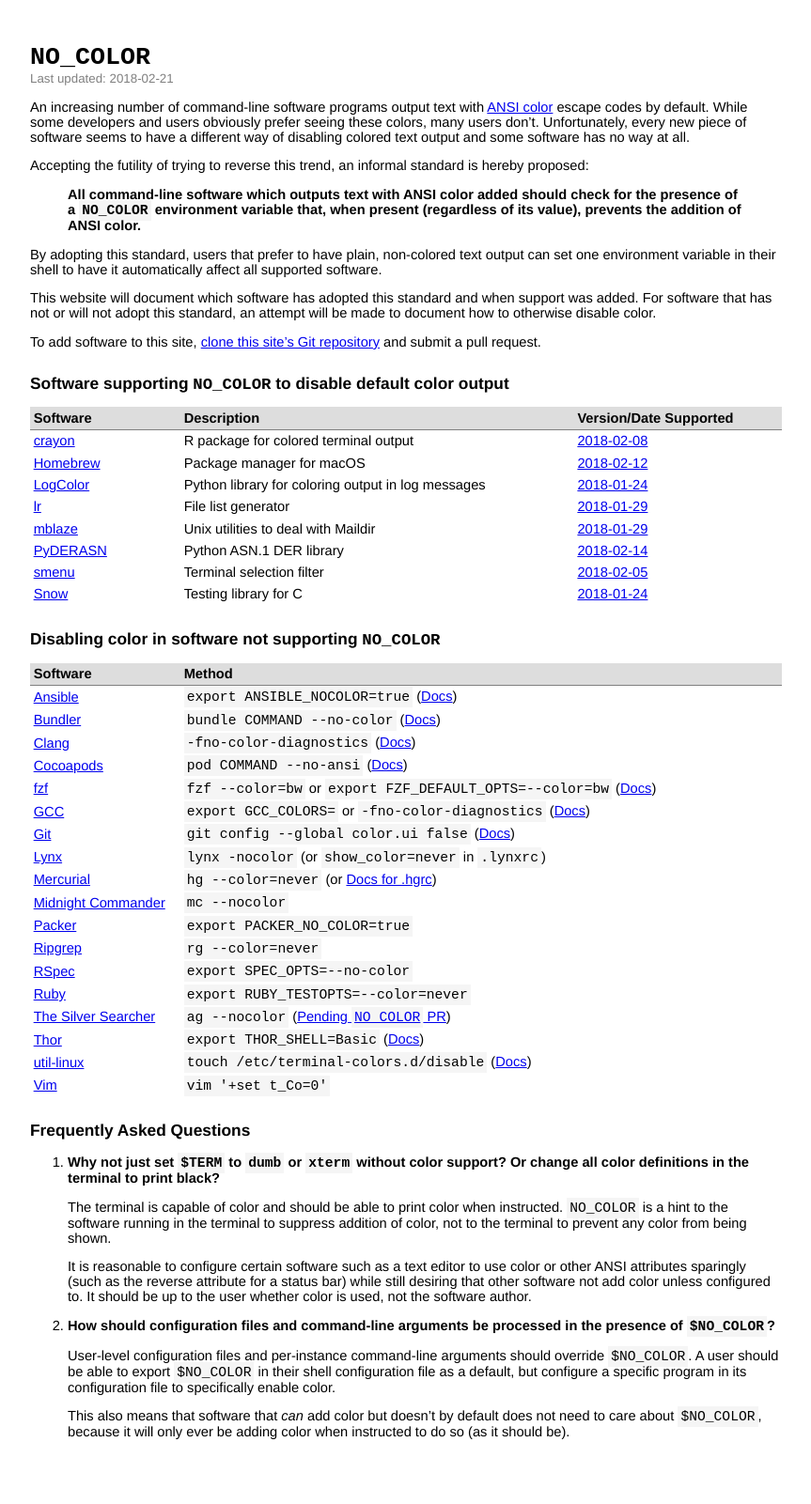
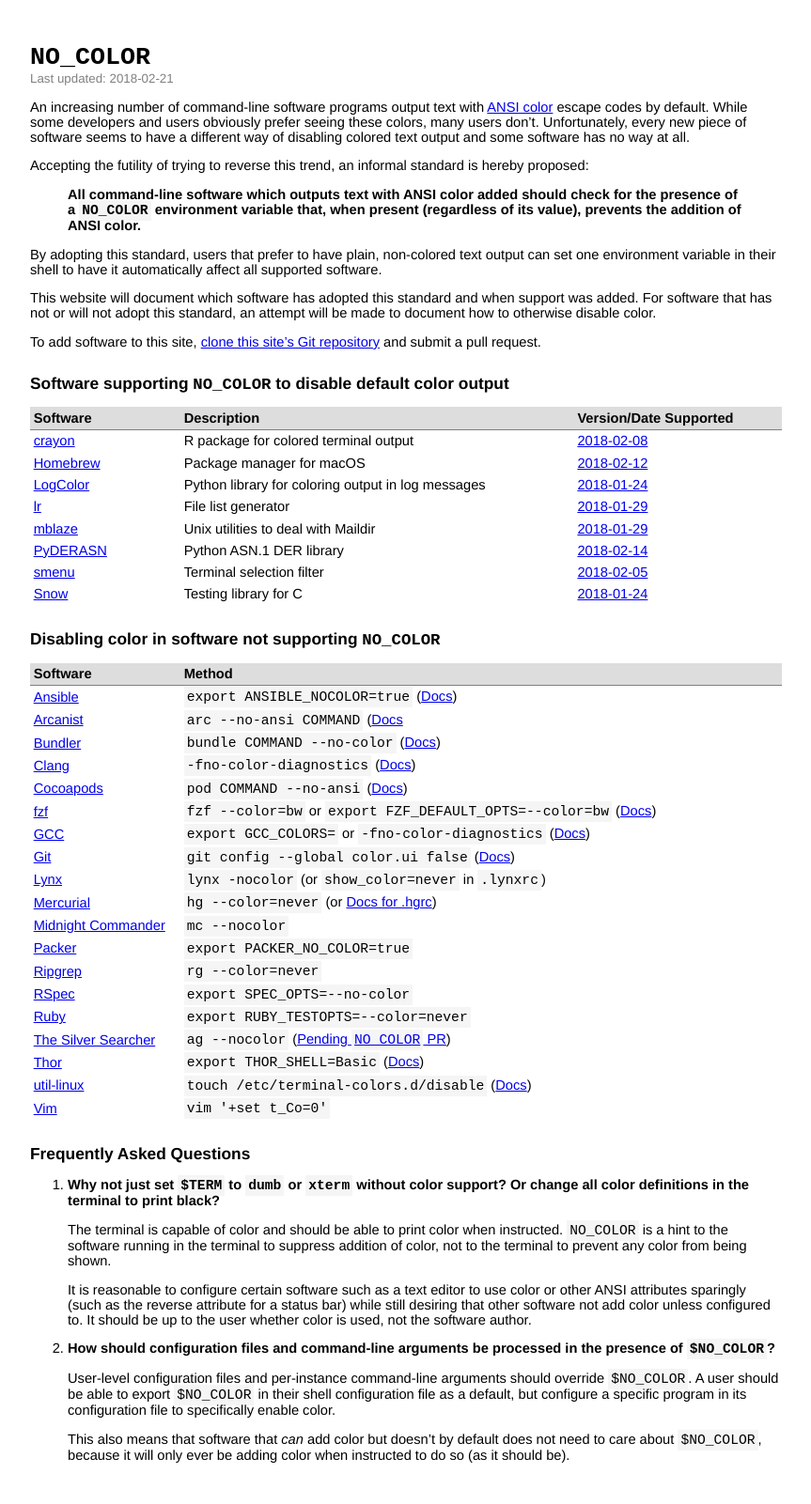
Before and after one commit to jcs/no_color, a Jekyll site: the page built from index.md, in a window 1280 px wide. Shown: the whole page at 94% size, without its empty margins (208-1071 px from the left). Built offline with Jekyll 4.4.1, drawn with Linux system fonts in a browser that asks for light colours; our own code applies the rules of GitHub Pages for plain Markdown files; before the commit the page ends 1576 px from its top, so only the background shows below that.

Commit message:
Add arcanist

```diff
--- a/index.md
+++ b/index.md
@@ -52,6 +52,7 @@ and submit a pull request.
 | Software | Method |
 |:-|:-|
 | [Ansible](https://github.com/ansible/ansible) | `export ANSIBLE_NOCOLOR=true` ([Docs](http://docs.ansible.com/ansible/latest/intro_configuration.html#nocolor)) |
+| [Arcanist](https://github.com/phacility/arcanist) | `arc --no-ansi COMMAND` ([Docs](http://manpages.ubuntu.com/manpages/xenial/man1/arc.1.html) |
 | [Bundler](https://bundler.io/) | `bundle COMMAND --no-color` ([Docs](https://bundler.io/v1.15/man/bundle.1.html)) |
 | [Clang](https://clang.llvm.org/) | `-fno-color-diagnostics` ([Docs](https://clang.llvm.org/docs/UsersManual.html#formatting-of-diagnostics)) |
 | [Cocoapods](https://cocoapods.org/) | `pod COMMAND --no-ansi` ([Docs](https://guides.cocoapods.org/terminal/commands.html#pod_install)) |
```
